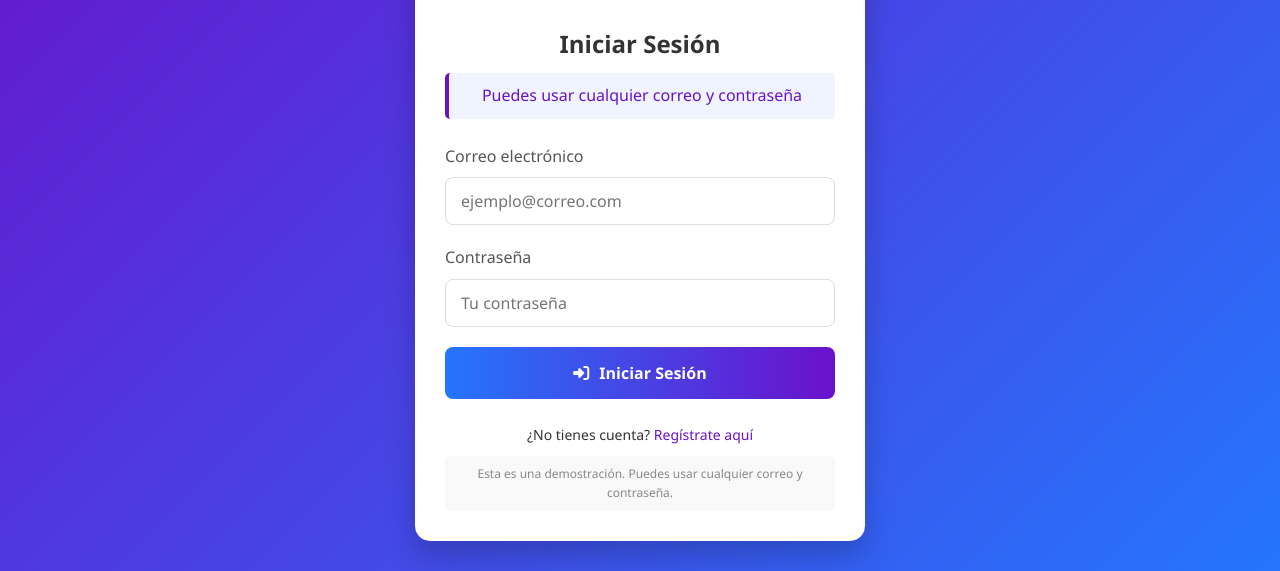
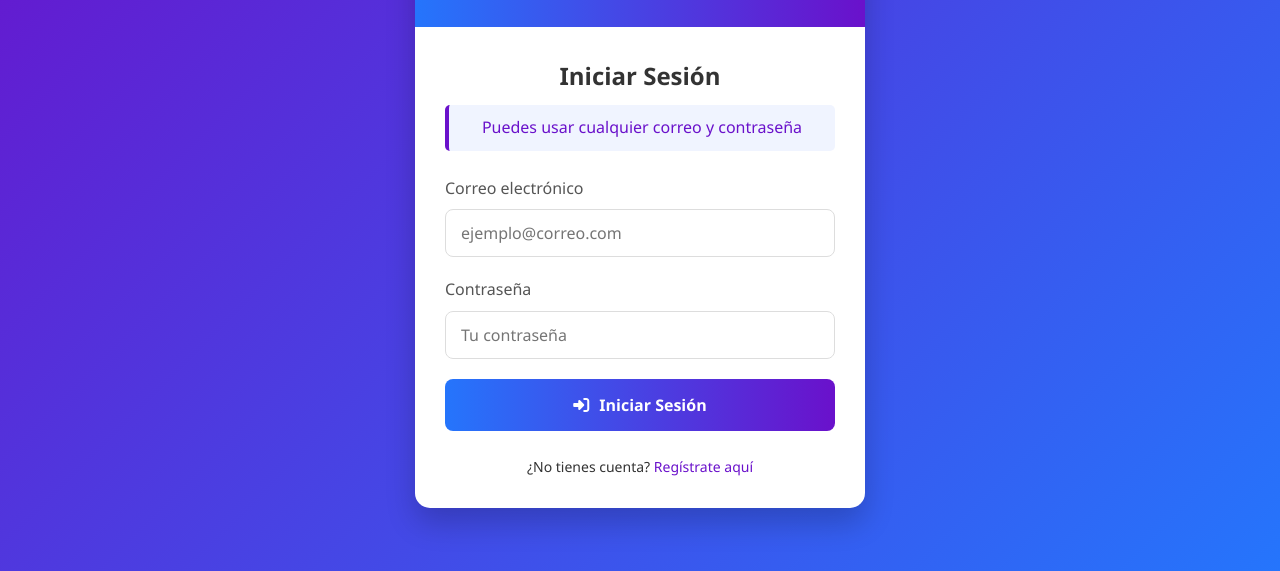
Before and after one commit to ZimriJahdai/AgendaWeb, a plain HTML site: page index.html in a window 1280 px wide. Shown: the part 229-800 px from the top of the page. Drawn offline with Linux system fonts and the light colour scheme.

Commit message:
se resolvieron conflictos en el index

```diff
--- a/index.html
+++ b/index.html
@@ -37,7 +37,7 @@
 
             <div class="login-footer">
                 <p>¿No tienes cuenta? <a href="#">Regístrate aquí</a></p>
-                <p class="demo-info">Esta es una demostración. Puedes usar cualquier correo y contraseña.</p>
+
             </div>
         </div>
     </div>
```
